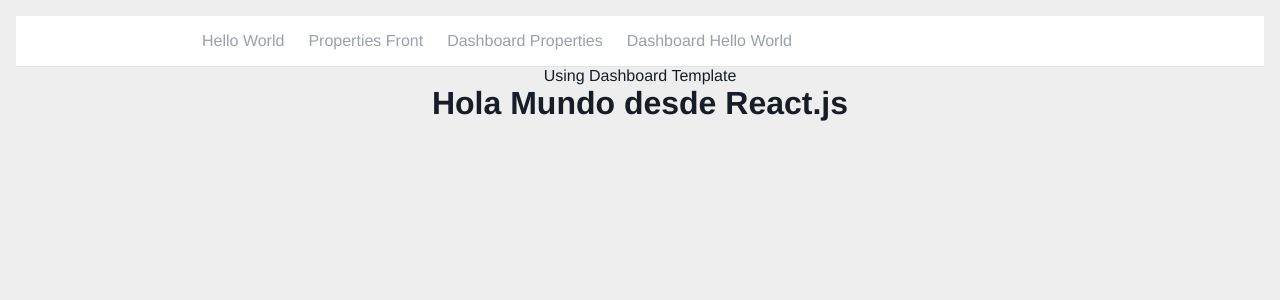
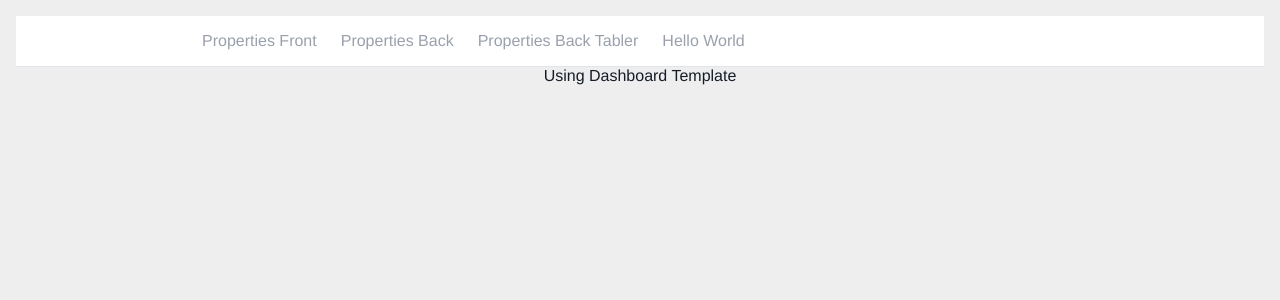
Before and after one commit to behagoras/dashboard-react, a React app: page / in a window 1280 px wide. Shown: the top 300 px of the page. Built offline with nearby package versions, Linux system fonts and the light colour scheme.

Commit message:
Modify routes logic and cool table header

```diff
--- a/package.json
+++ b/package.json
@@ -25,7 +25,10 @@
     "url": "https://github.com/behagoras/dashboard-react/issues"
   },
   "dependencies": {
+    "@material-ui/core": "^4.8.0",
+    "classnames": "^2.2.6",
     "history": "^4.10.1",
+    "material-ui": "^0.20.2",
     "prop-types": "^15.7.2",
     "react": "^16.9.0",
     "react-dom": "^16.9.0",
--- a/public/index.html
+++ b/public/index.html
@@ -10,6 +10,8 @@
 
 <body>
     <div id="app"></div>
+    <script type="text/javascript" src="/bundle.js"></script></body>
+
 </body>
 
 </html>
--- a/src/components/Dashboard/Header.jsx
+++ b/src/components/Dashboard/Header.jsx
@@ -1,6 +1,8 @@
 import React from 'react';
 import styled from 'styled-components';
 import { Link } from 'react-router-dom';
+
+import dashboardRoutes from '../../routes/routes';
 
 const HeaderContainer = styled.nav`
   display: grid;
@@ -56,18 +58,16 @@ const Header = () => {
   return (
     <HeaderContainer>
       <HeaderList>
-        <li>
-          <Link to="/">Hello World</Link>
-        </li>
-        <li>
-          <Link to="/properties">Properties Front</Link>
-        </li>
-        <li>
-          <Link to="/properties-dashboard">Dashboard Properties</Link>
-        </li>
-        <li>
-          <Link to="/2">Dashboard Hello World</Link>
-        </li>
+        {
+          dashboardRoutes.map((route, index) => {
+            return (
+              <li key={index}>
+                <Link to={route.layout + route.path}>{route.name}</Link>
+              </li>
+            );
+          })
+        }
+
       </HeaderList>
     </HeaderContainer>
   );
--- a/src/components/Utils/Card/Card.jsx
+++ b/src/components/Utils/Card/Card.jsx
@@ -6,10 +6,11 @@ const CardWrapper = styled.div`
     background-color: ${(props) => props.theme.colors.background.base};
     border-radius: 10px;
     box-shadow: 0 6px 6px -1px rgba(10, 22, 70, 0.1);
-    overflow: hidden;
+    /* overflow: hidden; */
     max-width:${(props) => (props.maxWidth ? props.maxWidth : '100%')};
     width:${(props) => (props.width ? props.width : '100%')};
     display:grid;
+    margin-top:30px;
 `;
 
 const Card = (props) => {
--- a/src/components/Utils/Table/Table.jsx
+++ b/src/components/Utils/Table/Table.jsx
@@ -2,6 +2,7 @@ import React from 'react';
 import styled from 'styled-components';
 
 const TableWrapper = styled.table`
+  margin-top:-30px;
   width: 100%;
   max-width: 100%;
   margin-bottom: 1rem;
@@ -20,14 +21,10 @@ const TableWrapper = styled.table`
   }
 `;
 
-const TableBody = styled.tbody``;
-
 const Table = (props) => {
   return (
     <TableWrapper>
-
       {props.children}
-
     </TableWrapper>
   );
 };
--- a/src/pages/Dashboard/Properties.jsx
+++ b/src/pages/Dashboard/Properties.jsx
@@ -11,6 +11,7 @@ import propertiesMock from '../../mock/properties3.json';
 // console.log(JSON.stringify(propertiesMock2));
 
 const Properties = () => {
+  console.log('propertiesMock=', propertiesMock);
   return (
     <Card>
       <CardHeader />
@@ -18,7 +19,6 @@ const Properties = () => {
         <CustomTable
           tableHeaderColor="primary"
           tableHead={['Image', 'Title', 'Description', 'Price']}
-          // tableData={tableData}
           tableData={propertiesMock}
         />
       </CardBody>
--- a/src/pages/Dashboard/PropertiesTabler.jsx
+++ b/src/pages/Dashboard/PropertiesTabler.jsx
@@ -18,6 +18,7 @@ import {
 const Properties = () => {
   return (
     <div>
+      hello
       <Page.Content title="Store Components">
         <Grid.Row>
           <Grid.Col lg={12}>
--- a/src/routes/App.jsx
+++ b/src/routes/App.jsx
@@ -3,7 +3,7 @@ import {
   BrowserRouter as Router,
   Switch,
   Route,
-  Link,
+  // Link,
 } from 'react-router-dom';
 
 import { createGlobalStyle, ThemeProvider } from 'styled-components';
@@ -16,6 +16,8 @@ import HelloWorld from '../components/HelloWorld';
 import PropertiesFront from '../pages/Front/PropertiesFront';
 import PropertiesBack from '../pages/Dashboard/Properties';
 import PropertiesTabler from '../pages/Dashboard/PropertiesTabler';
+// import PropertiesMaterial from '../pages/Dashboard/PropertiesMaterial';
+import dashboardRoutes from './routes';
 
 const GlobalStyle = createGlobalStyle`
   body{
@@ -40,17 +42,18 @@ const GlobalStyle = createGlobalStyle`
 `;
 
 const App = () => {
+
+  // console.log('route1', `${dashboardRoutes[1].layout}${dashboardRoutes[1].path}`);
+
   return (
     <Router>
       <div>
-
         {/* Switch for every page with layout dashboard */}
 
         <ThemeProvider theme={light}>
           <Dashboard>
             <GlobalStyle />
-
-            <Switch>
+            {/* <Switch>
               <Route path="/properties" exact>
                 <PropertiesFront />
               </Route>
@@ -63,7 +66,24 @@ const App = () => {
               <Route path="/" exact component={HelloWorld} />
               <Route path="/2" exact component={HelloWorld} />
               <Route path="/3" exact component={HelloWorld} />
+            </Switch> */}
+
+            <Switch>
+              {
+                dashboardRoutes.map((route) => {
+                  const path = route.layout + route.path;
+                  console.log('path=', path);
+                  return (
+                    <Route path={route.layout + route.path} exact={route.exact}>
+                      <>
+                        <route.component />
+                      </>
+                    </Route>
+                  );
+                })
+              }
             </Switch>
+
           </Dashboard>
 
         </ThemeProvider>
--- /dev/null
+++ b/src/routes/routes.js
@@ -0,0 +1,62 @@
+// core components/views for Admin layout
+import HelloWorld from '../components/HelloWorld';
+import PropertiesFront from '../pages/Front/PropertiesFront';
+import PropertiesBack from '../pages/Dashboard/Properties';
+import PropertiesTabler from '../pages/Dashboard/PropertiesTabler';
+// import PropertiesMaterial from '../pages/Dashboard/PropertiesMaterial';
+// import * as PlaceHolder from '../pages/Dashboard/PlaceHolder';
+
+// core components/views for RTL layout
+// import RTLPage from "views/RTLPage/RTLPage.js";
+
+const dashboardRoutes = [
+  {
+    path: '/properties',
+    name: 'Properties Front',
+    rtlName: 'Properties Front',
+    // icon: Person,
+    component: PropertiesFront,
+    layout: '/front',
+    exact: false,
+  },
+  {
+    path: '/properties',
+    name: 'Properties Back',
+    rtlName: 'Properties Back',
+    // icon: 'content_paste',
+    component: PropertiesBack,
+    layout: '/admin',
+    exact: false,
+
+  },
+  // {
+  //   path: '/properties-material',
+  //   name: 'Properties Back Material',
+  //   rtlName: 'Properties Back Material',
+  //   // icon: LibraryBooks,
+  //   component: PropertiesMaterial,
+  //   layout: '/admin',
+  //   exact: false,
+  // },
+  {
+    path: '/properties-tabler',
+    name: 'Properties Back Tabler',
+    rtlName: 'Properties Back Tabler',
+    // icon: LibraryBooks,
+    component: PropertiesTabler,
+    layout: '/admin',
+    exact: false,
+
+  },
+  {
+    path: '/',
+    name: 'Hello World',
+    rtlName: 'Hello World',
+    // icon: Dashboard,
+    component: HelloWorld,
+    layout: '/admin',
+    exact: false,
+  },
+];
+
+export default dashboardRoutes;
```
Also changed, not shown: 2 other files (tests, documents, lock files or other folders).
